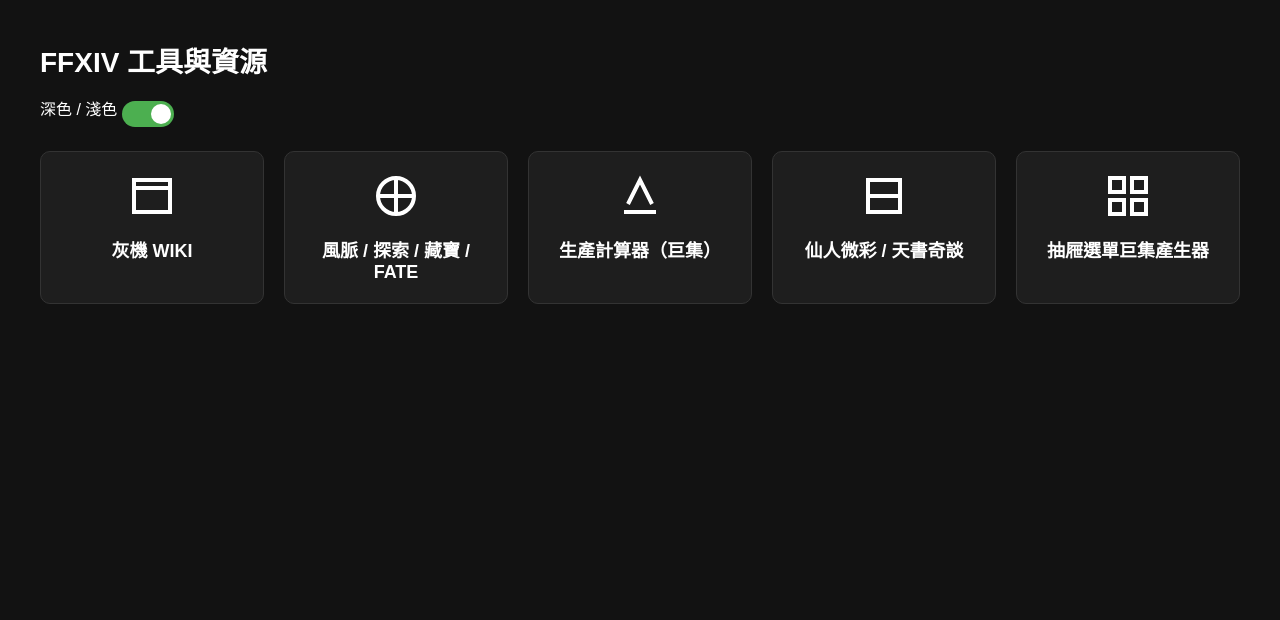
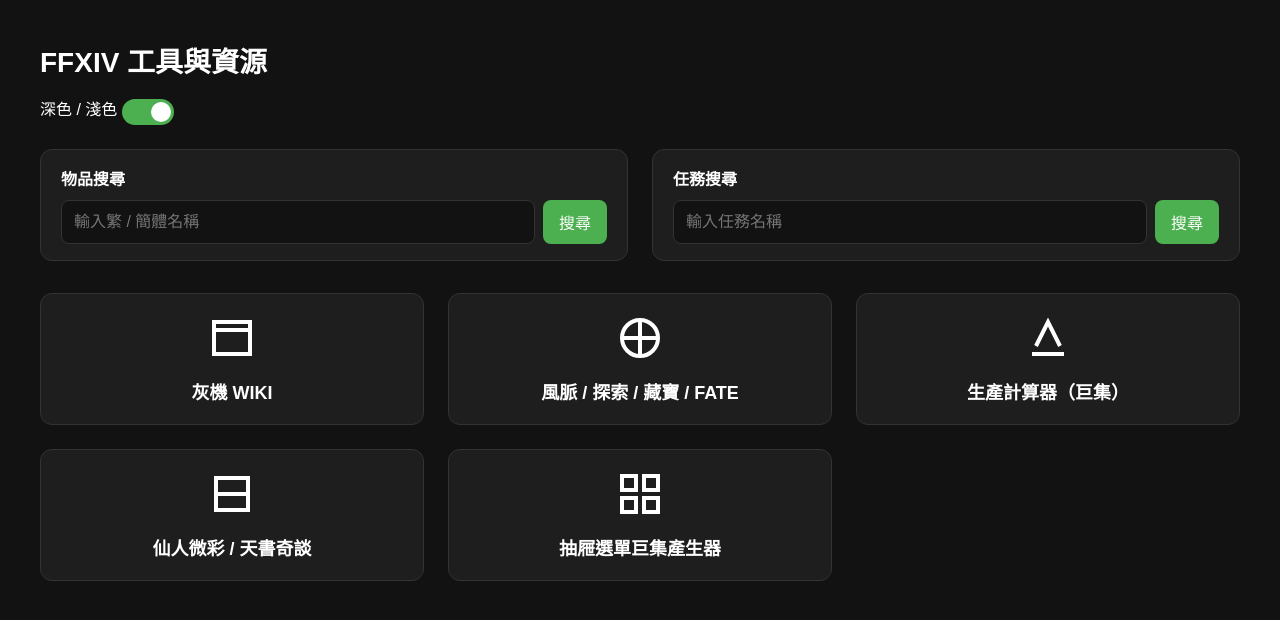
Before and after one commit to valorking/FF14_tool, a plain HTML site: page index.html in a window 1280 px wide. Drawn offline with Linux system fonts and the light colour scheme.

Commit message:
Update index.html

```diff
--- a/index.html
+++ b/index.html
@@ -3,6 +3,8 @@
 <head>
 <meta charset="UTF-8">
 <title>FFXIV 工具入口</title>
+
+<script src="https://cdn.jsdelivr.net/npm/opencc-js@1.0.5/dist/browser.min.js"></script>
 
 <style>
 :root {
@@ -33,7 +35,7 @@
   margin-bottom: 16px;
 }
 
-/* switch */
+/* ===== Switch ===== */
 .switch-container {
   margin-bottom: 24px;
 }
@@ -47,29 +49,27 @@
 
 .switch input {
   opacity: 0;
-  width: 0;
-  height: 0;
 }
 
 .slider {
   position: absolute;
+  inset: 0;
   cursor: pointer;
-  inset: 0;
   background-color: #888;
+  border-radius: 26px;
   transition: 0.3s;
-  border-radius: 26px;
 }
 
 .slider:before {
+  content: "";
   position: absolute;
-  content: "";
   height: 20px;
   width: 20px;
   left: 3px;
   bottom: 3px;
-  background-color: white;
+  background-color: #fff;
+  border-radius: 50%;
   transition: 0.3s;
-  border-radius: 50%;
 }
 
 input:checked + .slider {
@@ -80,16 +80,86 @@
   transform: translateX(26px);
 }
 
+/* ===== Search Area ===== */
+.search-area {
+  display: flex;
+  gap: 24px;
+  margin-bottom: 32px;
+  flex-wrap: wrap;
+}
+
+.search-panel {
+  background-color: var(--card-bg);
+  border: 1px solid var(--card-border);
+  border-radius: 12px;
+  padding: 16px 20px;
+  flex: 1;
+  min-width: 260px;
+}
+
+.search-title {
+  font-size: 16px;
+  font-weight: bold;
+  margin-bottom: 10px;
+}
+
+.search-row {
+  display: flex;
+  gap: 8px;
+}
+
+.search-input {
+  flex: 1;
+  padding: 10px 12px;
+  font-size: 16px;
+  border-radius: 8px;
+  border: 1px solid var(--card-border);
+  background-color: var(--bg);
+  color: var(--text);
+}
+
+.search-input:focus {
+  outline: none;
+  border-color: #4caf50;
+}
+
+.search-btn {
+  padding: 10px 16px;
+  font-size: 16px;
+  border-radius: 8px;
+  border: none;
+  background-color: #4caf50;
+  color: #ffffff;
+  cursor: pointer;
+}
+
+.search-btn:hover {
+  filter: brightness(1.1);
+}
+
+/* ===== Grid ===== */
 .grid {
   display: grid;
-  grid-template-columns: repeat(auto-fit, minmax(220px, 1fr));
-  gap: 20px;
+  grid-template-columns: repeat(3, minmax(220px, 1fr));
+  gap: 24px;
+}
+
+@media (max-width: 900px) {
+  .grid {
+    grid-template-columns: repeat(2, 1fr);
+  }
+}
+
+@media (max-width: 600px) {
+  .grid {
+    grid-template-columns: 1fr;
+  }
 }
 
 .card {
   background-color: var(--card-bg);
   border: 1px solid var(--card-border);
-  border-radius: 10px;
+  border-radius: 12px;
   padding: 20px;
   text-align: center;
   cursor: pointer;
@@ -127,6 +197,32 @@
   </label>
 </div>
 
+<!-- 搜尋區 -->
+<div class="search-area">
+
+  <div class="search-panel">
+    <div class="search-title">物品搜尋</div>
+    <div class="search-row">
+      <input id="itemInput" class="search-input"
+             placeholder="輸入繁 / 簡體名稱"
+             onkeypress="if(event.key==='Enter') quickSearch('物品')">
+      <button class="search-btn" onclick="quickSearch('物品')">搜尋</button>
+    </div>
+  </div>
+
+  <div class="search-panel">
+    <div class="search-title">任務搜尋</div>
+    <div class="search-row">
+      <input id="questInput" class="search-input"
+             placeholder="輸入任務名稱"
+             onkeypress="if(event.key==='Enter') quickSearch('任务')">
+      <button class="search-btn" onclick="quickSearch('任务')">搜尋</button>
+    </div>
+  </div>
+
+</div>
+
+<!-- 工具卡片 -->
 <div class="grid">
 
   <div class="card" onclick="openLink('https://ff14.huijiwiki.com/wiki/%E9%A6%96%E9%A1%B5')">
@@ -174,9 +270,12 @@
 </div>
 
 <script>
-function openLink(url) {
-  window.open(url, '_blank');
-}
+let converter;
+document.addEventListener('DOMContentLoaded', () => {
+  if (typeof OpenCC !== 'undefined') {
+    converter = OpenCC.Converter({ from: 'tw', to: 'cn' });
+  }
+});
 
 function toggleTheme(el) {
   document.documentElement.setAttribute(
@@ -184,6 +283,22 @@
     el.checked ? 'dark' : 'light'
   );
 }
+
+function openLink(url) {
+  window.open(url, '_blank');
+}
+
+function quickSearch(type) {
+  const inputId = type === '物品' ? 'itemInput' : 'questInput';
+  const text = document.getElementById(inputId).value.trim();
+  if (!text) return;
+
+  const converted = converter ? converter(text) : text;
+  window.open(
+    `https://ff14.huijiwiki.com/wiki/${type}:${encodeURIComponent(converted)}`,
+    '_blank'
+  );
+}
 </script>
 
 </body>
```
